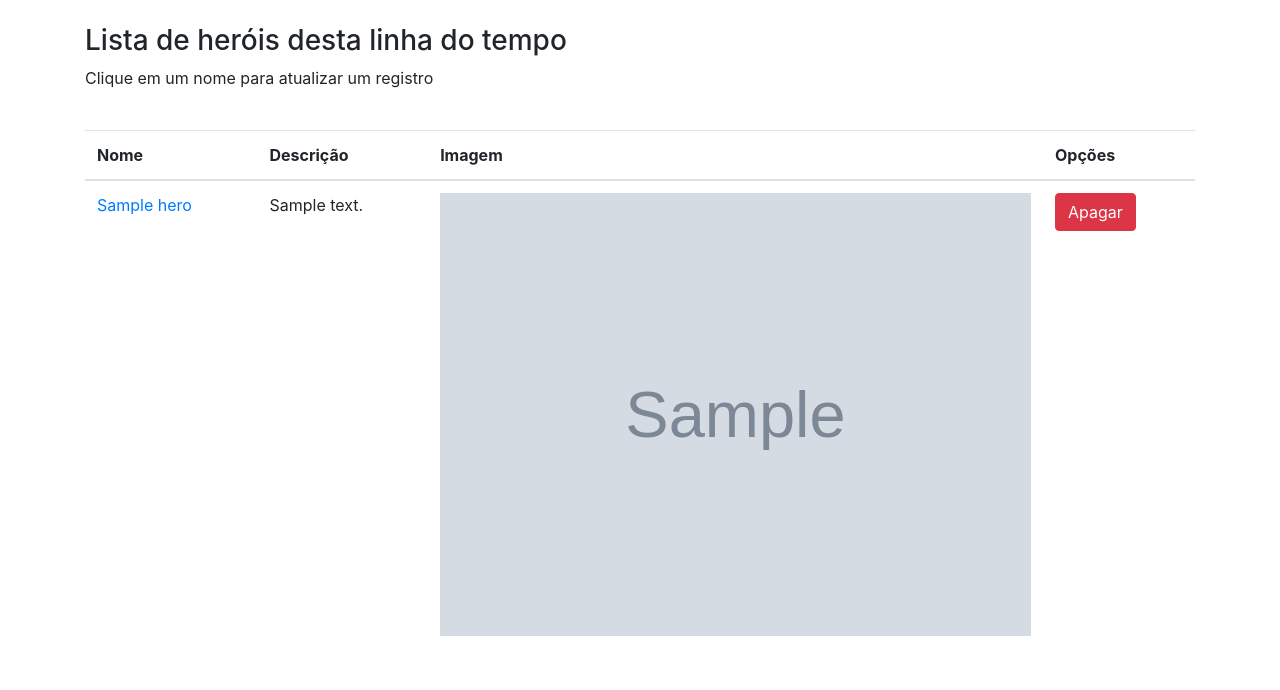
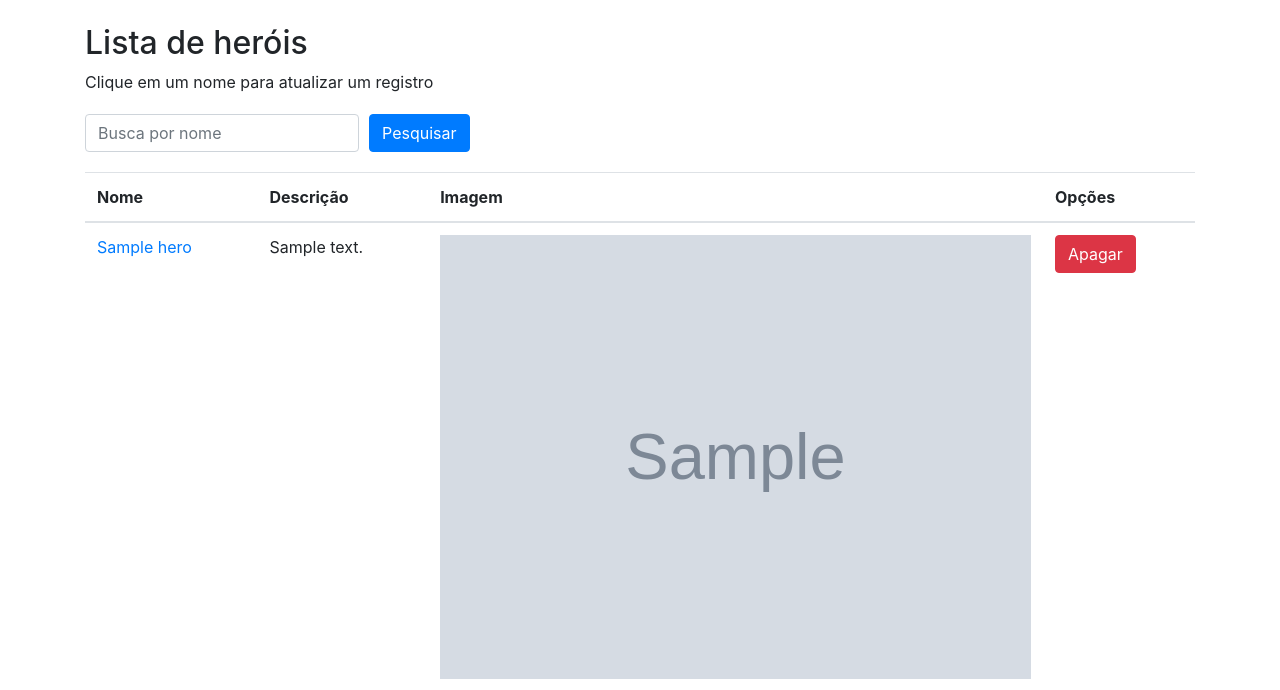
Before and after one commit to lgusmaosantos/heropedia, a Django app: template core/templates/hero-listing.html in a window 1280 px wide. Shown: the part 56-746 px from the top of the page. Before the commit the page ends 692 px from the top, so only its background shows below. Run offline with Django 3.2, Linux system fonts and the light colour scheme; the template is opened without the code that fills it: most values are stand-ins (such as "Sample title", 1, 10 or a date in 2020); grey boxes marked "Sample" are stand-in pictures; some libraries are stand-ins or nearby versions.

Commit message:
Feature: Busca de herói por nome (#5)
Adiciona a funcionalidade de busca de herói por nome, através de um formulário presente sobre a listagem de heróis.

Também atualiza `.gitignore` para ignorar arquivos de configuração do editor de texto VS Code.

```diff
--- a/core/templates/base.html
+++ b/core/templates/base.html
@@ -6,6 +6,7 @@
     <meta charset="UTF-8">
     <meta name="viewport" content="width=device-width, initial-scale=1.0">
     <link rel="stylesheet" href="{% static 'css/bootstrap.min.css' %}">
+    <link rel="stylesheet" href="{% static 'css/style.css' %}">
     <title>Heropedia: a base de dados dos heróis</title>
 </head>
 
--- a/core/templates/hero-listing.html
+++ b/core/templates/hero-listing.html
@@ -4,9 +4,21 @@
 {% block body %}
     <br>
     <div class="container">
-        <h3>Lista de heróis desta linha do tempo</h3>
+        <h2>Lista de heróis</h2>
         <p>Clique em um nome para atualizar um registro</p>
-        <br>
+        <form action="{% url 'hero_search' %}" method="GET" id="search-form">
+            <div class="form-row">
+                <div class="col-auto">
+                    <input type="text" class="form-control" required name="search_term" placeholder="Busca por nome">
+                </div>
+                <div class="col-auto">
+                    <input type="submit" class="btn btn-primary" value="Pesquisar">
+                </div>
+            </div>
+        </form>
+        {% if origin_view == 'search' %}
+            <p>Resultado da busca por "{{ search_term }}":</p>
+        {% endif %}
         {% for message in messages %}
             <div class="alert alert-success" role="alert">
                 {{ message }}
@@ -40,7 +52,8 @@
                     </tr>
                 {% empty %}
                     <tr>
-                        <p>Nenhum herói cadastrado ainda. E agora, quem poderá nos defender?</p>
+                        <p>Nenhum herói cadastrado ainda. <i>E agora, quem poderá nos defender?</i></p>
+                        <a href="{% url 'hero_listing' %}">Voltar à página principal</a>
                     </tr>
                 {% endfor %}
             </tbody>
--- a/heropedia/urls.py
+++ b/heropedia/urls.py
@@ -24,5 +24,6 @@ urlpatterns = [
     path('', views.HeroListView.as_view(), name='hero_listing'),
     path('criar-heroi/', views.HeroCreateView.as_view(), name='hero_creation'),
     path('atualizar-heroi/<int:pk>/', views.HeroUpdateView.as_view(), name='hero_update'),
-    path('apagar-heroi/<int:pk>/', views.HeroDeleteView.as_view(), name='hero_delete')
+    path('apagar-heroi/<int:pk>/', views.HeroDeleteView.as_view(), name='hero_delete'),
+    path('buscar-heroi/', views.SearchListView.as_view(), name='hero_search')
 ] + static(settings.MEDIA_URL, document_root=settings.MEDIA_ROOT)
--- /dev/null
+++ b/static/css/style.css
@@ -0,0 +1,6 @@
+/* Configurações CSS do projeto */
+
+#search-form {
+    margin-top: 20px;
+    margin-bottom: 20px;
+}
```
Also changed, not shown: core/views.py (+23 -0 lines), 1 other file.
